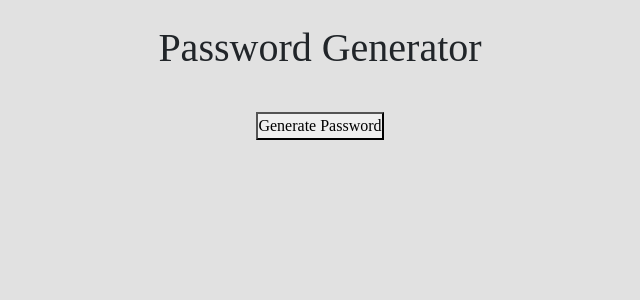
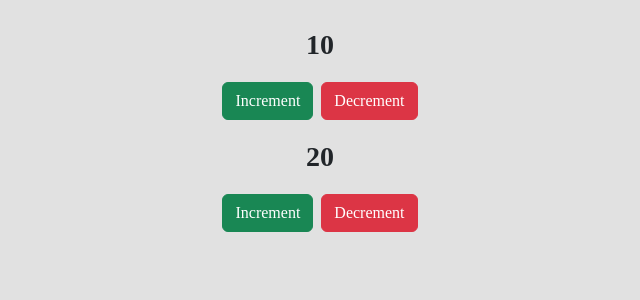
Before and after one commit to mern-trainer/Ramnas-Batch, a React (Vite) app in the folder app/: page / in a window 1280 px wide. Shown: the top 300 px of the page, without its empty margins (320-960 px from the left). Built offline with nearby package versions, Linux system fonts and the light colour scheme; a web font is replaced by a local one.

Commit message:
multi counters

```diff
--- a/app/src/App.jsx
+++ b/app/src/App.jsx
@@ -16,8 +16,8 @@ import PasswordGenerator from "./Pages/PasswordGenerator"
 const App = () => {
 
    return <Fragment>
-      {/* <States /> */}
-      <PasswordGenerator />
+      <States />
+      {/* <PasswordGenerator /> */}
       {/* <Responsive /> */}
       {/* <Navbar expand="lg" className="bg-body-tertiary">
          <Container fluid>
--- a/app/src/Pages/states.jsx
+++ b/app/src/Pages/states.jsx
@@ -6,19 +6,31 @@ import { useState } from "react";
 const States = () => {
 
     // let counter = 0
-    const [counter, setCounter] = useState(10) // [Number, Function]
+    const [counters, setCounters] = useState({one: 10, two: 20}) // [Number, Function]
 
-    const handleClick = () => {
-       setCounter((counter) => counter + 1)
-       setCounter((counter) => counter + 1)
-       setCounter((counter) => counter + 1)
-       setCounter((counter) => counter + 1)
-       setCounter((counter) => counter + 1)
+    // const h = "one"
+    // counters[h]
+    const handleClick = (key, operation) => {
+        // if (operation === "+") {
+        //     setCounters({...counters, [key]: counters[key] + 1})
+        // }
+        // else {
+        //     setCounters({...counters, [key]: counters[key] - 1})
+        // }
+        setCounters({ ...counters, [key]: counters[key] + (operation == "+" ? 1 : -1) })
     }
 
     return <div className="d-flex flex-column align-items-center gap-3 mt-4">
-        <div className="fs-3 fw-bold">{counter}</div>
-        <button onClick={handleClick} className="btn btn-primary w-25">Click</button>
+        <div className="fs-3 fw-bold">{counters.one}</div>
+        <div className="d-flex gap-2">
+            <button onClick={() => handleClick("one", "+")} className="btn btn-success">Increment</button>
+            <button onClick={() => handleClick("one", "-")} className="btn btn-danger">Decrement</button>
+        </div>
+        <div className="fs-3 fw-bold">{counters.two}</div>
+        <div className="d-flex gap-2">
+            <button onClick={() => handleClick("two", "+")} className="btn btn-success">Increment</button>
+            <button onClick={() => handleClick("two", "-")} className="btn btn-danger">Decrement</button>
+        </div>
     </div>
 }
 
```
